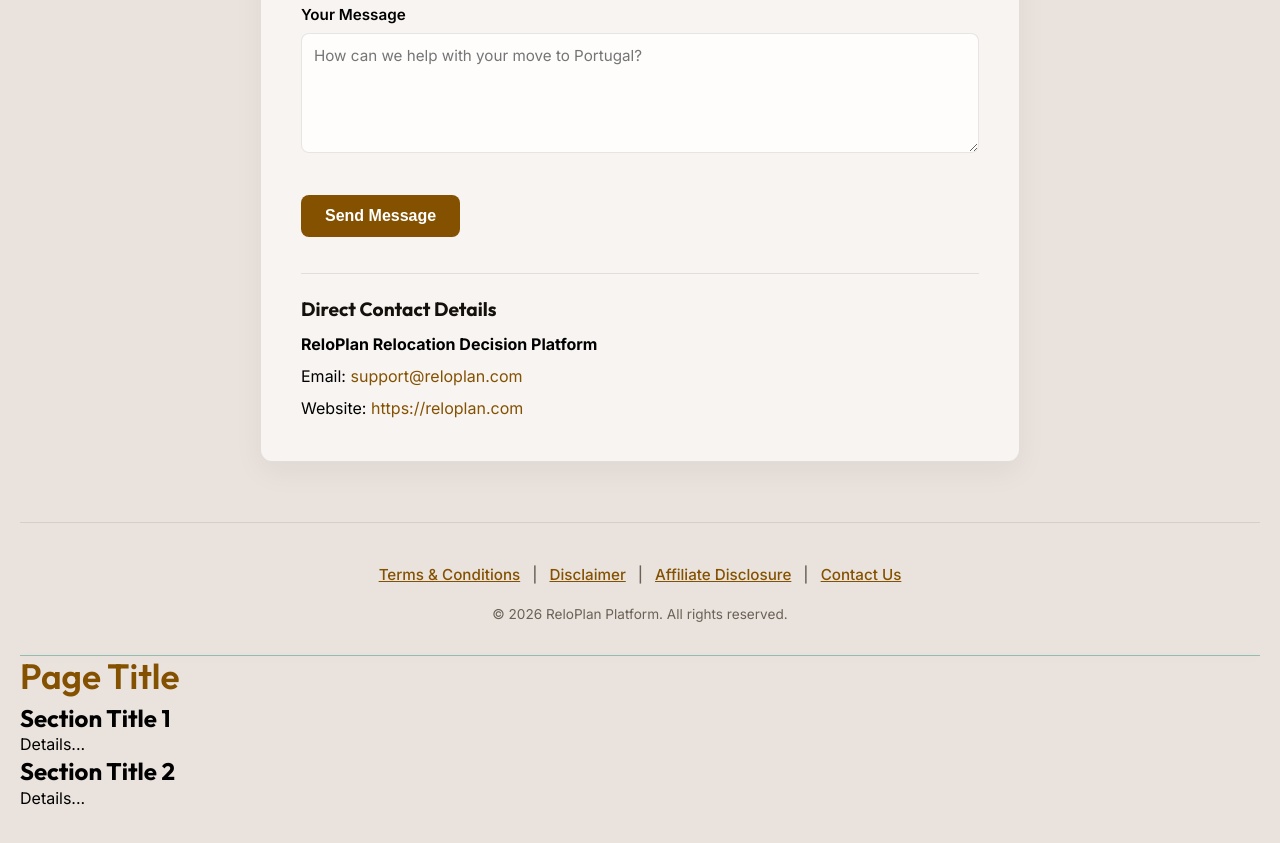
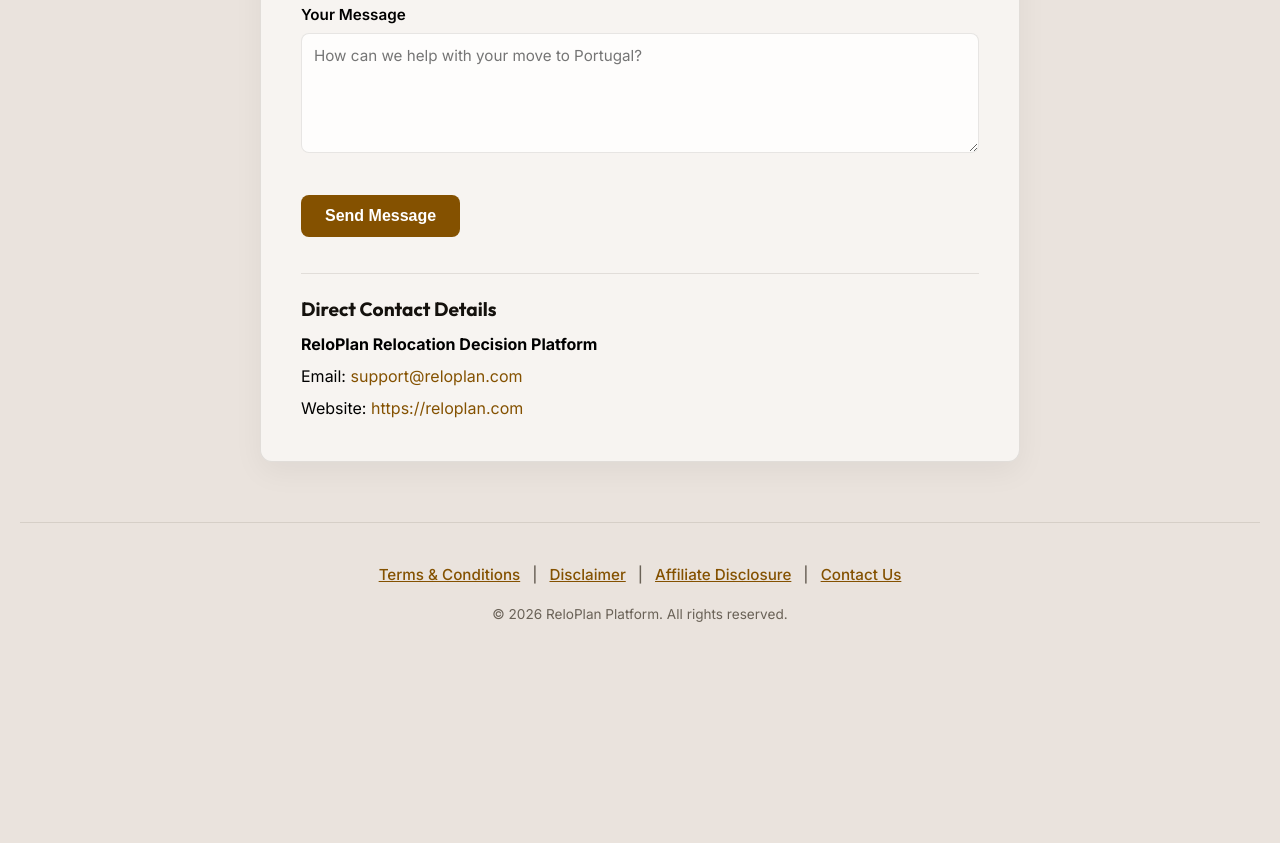
Before and after one commit to errolbrodie-sudo/us-portugal-website, a website built with Vite: page contact.html in a window 1280 px wide. Shown: the part 642-1485 px from the top of the page. After the commit the page ends 1337 px from the top, so only its background shows below. Built offline with nearby package versions, Linux system fonts and the light colour scheme.

Commit message:
fix: remove dummy toc block from legal and contact pages.

```diff
--- a/contact.html
+++ b/contact.html
@@ -154,23 +154,7 @@
       <p style="font-size: 0.85rem; color: var(--color-text-dim); margin: 0;">&copy; 2026 ReloPlan Platform. All rights reserved.</p>
     </div>
   </footer>
-<!-- Top Nav Wrapper -->
-  <div class="top-site-nav-wrapper"></div>
 
-  <!-- Main Content Container for TOC to scan -->
-  <main class="guide-container">
-    <h1>Page Title</h1>
-
-    <h2>Section Title 1</h2>
-    <p>Details...</p>
-
-    <h2>Section Title 2</h2>
-    <p>Details...</p>
-  </main>
-
-  <script type="module" src="/top-nav.js"></script>
-  <script src="toc.js"></script>
 <script type="module" src="/top-nav.js"></script>
-  <script type="module" src="/toc.js"></script>
 </body>
 </html>
```
Also changed, not shown: affiliate-disclosure.html (+0 -11 lines), disclaimer.html (+0 -13 lines), terms.html (+0 -3 lines).
